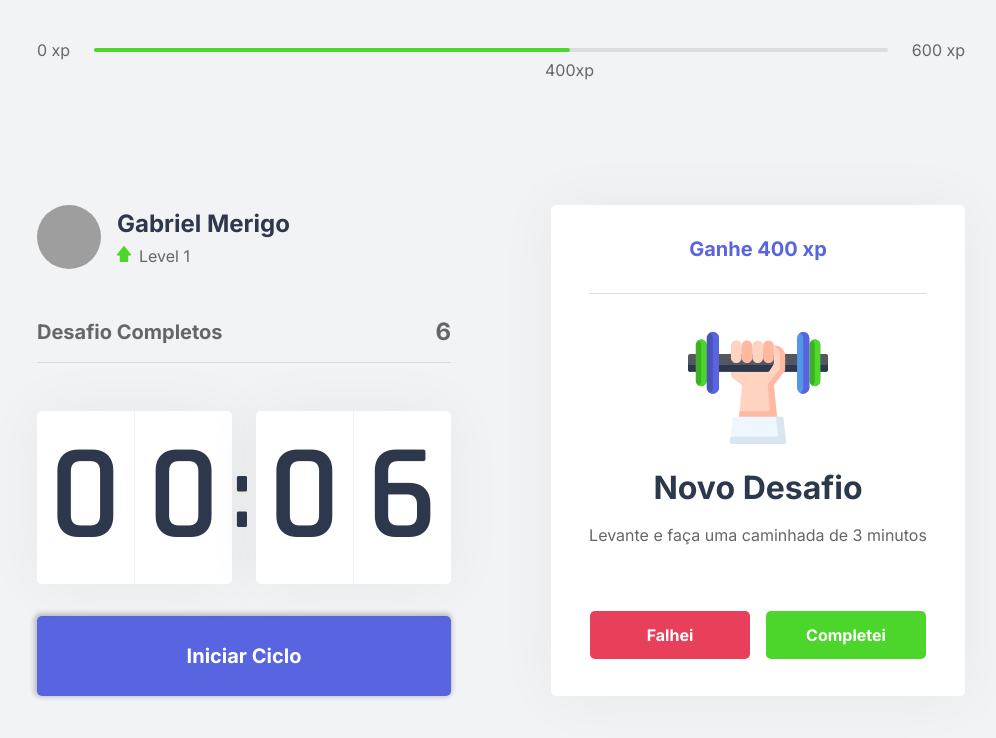
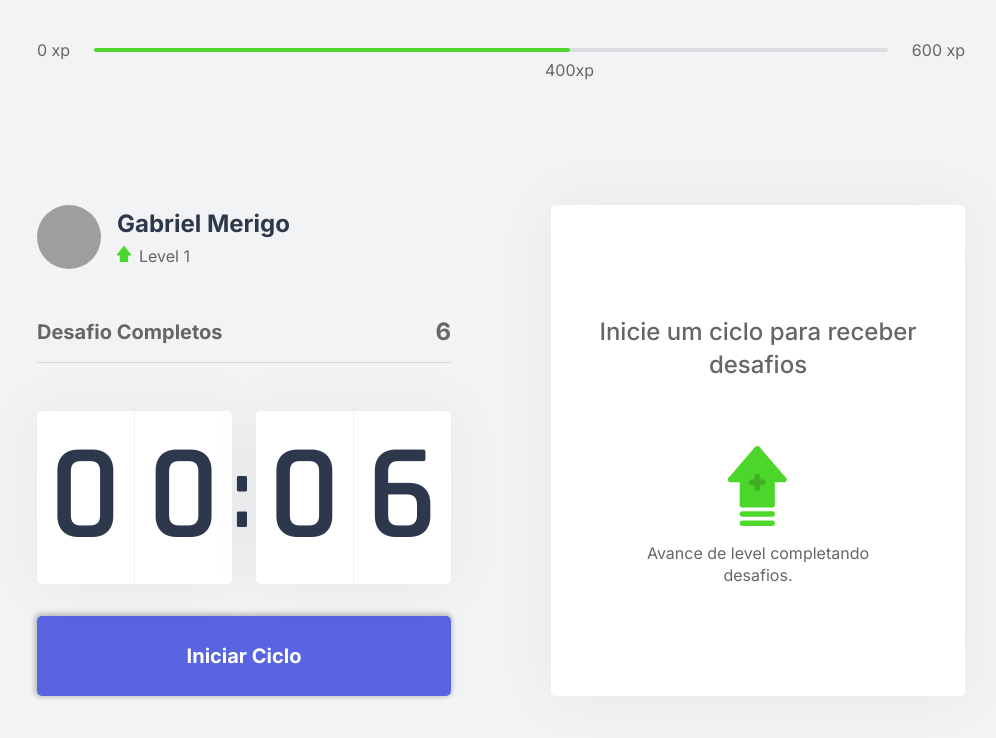
Before and after one commit to GabrielMerigo/NLW4-Move.it, a Next.js app: page / in a window 1280 px wide. Shown: the top 738 px of the page, without its empty margins (139-1135 px from the left). Built offline with nearby package versions, Linux system fonts and the light colour scheme; grey boxes are pictures that could not be loaded.

Commit message:
Quase Pronto

```diff
--- a/src/Components/ChallangeBox.tsx
+++ b/src/Components/ChallangeBox.tsx
@@ -3,22 +3,17 @@ import { ChallangeContext } from '../contexts/ChallangeContext';
 import styles from '../styles/components/ChallangeBox.module.css'
 
 export function ChallangeBox(){
-    const contextData = useContext(ChallangeContext)
-
-    console.log(contextData);
-
-
-    const hasActiveChallange = true;
+    const {activeChallenge} = useContext(ChallangeContext)
 
     return (
         <div className={styles.ChallangeBoxContainer}>
-            { hasActiveChallange ? (
+            { activeChallenge ? (
                 <div className={styles.challengeActive}>
-                    <header>Ganhe 400 xp</header>
+                    <header>Ganhe {activeChallenge.amount} xp</header>
                     <main>
-                        <img src="icons/body.svg"/>
+                        <img src={`icons/${activeChallenge.type}.svg`}/>
                         <strong>Novo Desafio</strong>
-                        <p>Levante e faça uma caminhada de 3 minutos</p>
+                        <p>{activeChallenge.description}</p>
 
                         <footer>
                             <button
--- a/src/contexts/ChallangeContext.tsx
+++ b/src/contexts/ChallangeContext.tsx
@@ -3,9 +3,17 @@ import { Interface } from 'readline'
 import challanges from '../../challenges.json'
 
 
+interface Challenge{
+    type: 'body' | 'eye';
+    description: string;
+    amount:number;
+}
+
 interface challangesContextData {
     level: number,
     currentExperience: number,
+    challangesCompleted: number,
+    activeChallenge: Challenge,
     levelUp: () => void,
     startNewChallange: () => void;
 
@@ -22,12 +30,17 @@ export function ChallangeProvider({ children }:ChallengesProviderProps){
     const [currentExperience, setCurrentExperience] = useState(0)
     const [challangesCompleted, setChallangesCompleted] = useState(0)
 
+    const [activeChallenge, setActiveChallenge] =  useState(null)
+
     function levelUp(){
         setLevel(level + 1)
     }
 
     function startNewChallange(){
-        console.log('New Challange')
+        const randomNewChallengeIndex = Math.floor(Math.random() * challanges.length)
+        const challenge = challanges[randomNewChallengeIndex]
+        setActiveChallenge(challenge)
+
     }
 
     return (
@@ -35,8 +48,10 @@ export function ChallangeProvider({ children }:ChallengesProviderProps){
         value={{level,
                 currentExperience,
                 challangesCompleted,
+                activeChallenge,
                 levelUp,
-                startNewChallange}}>
+                startNewChallange,
+                }}>
             {children}
         </ChallangeContext.Provider>
     )
```
